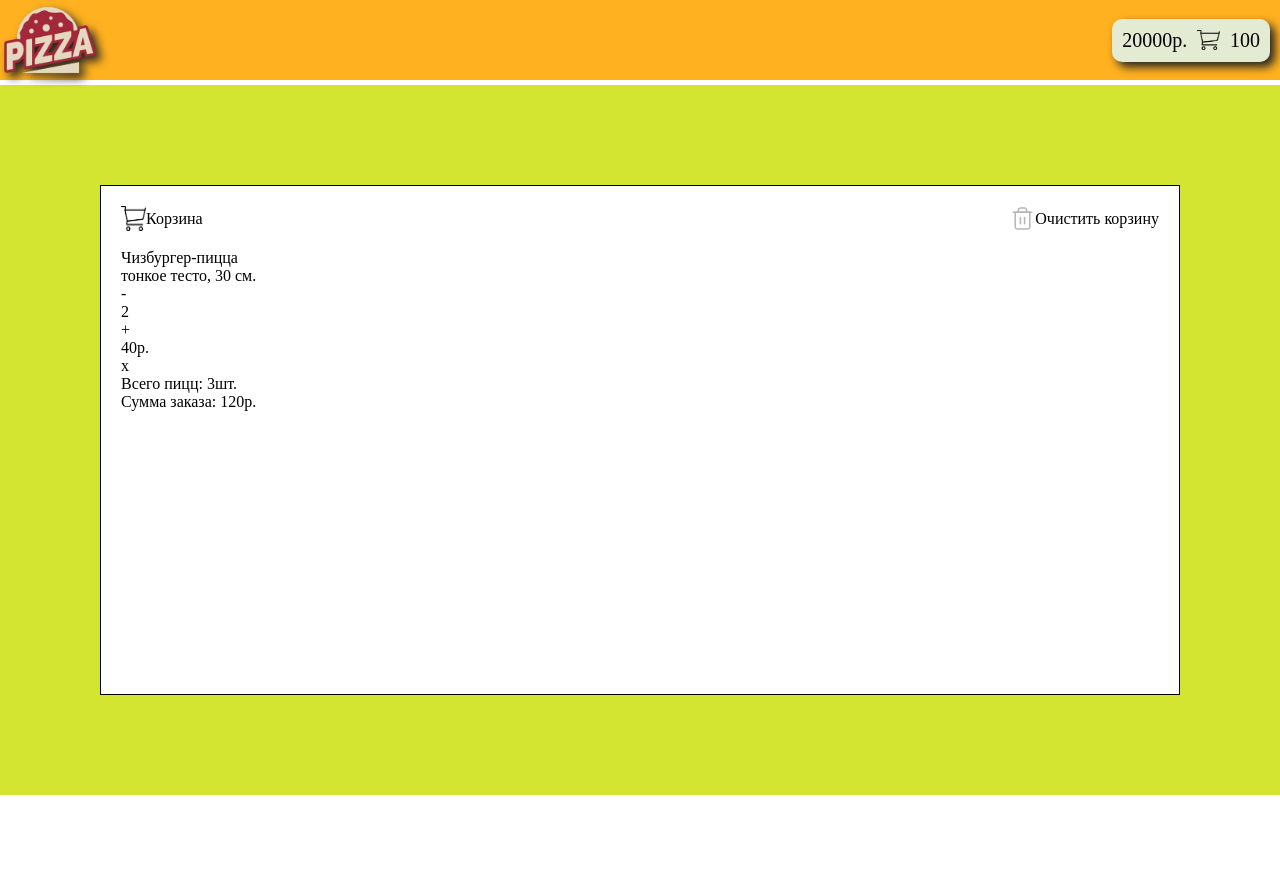
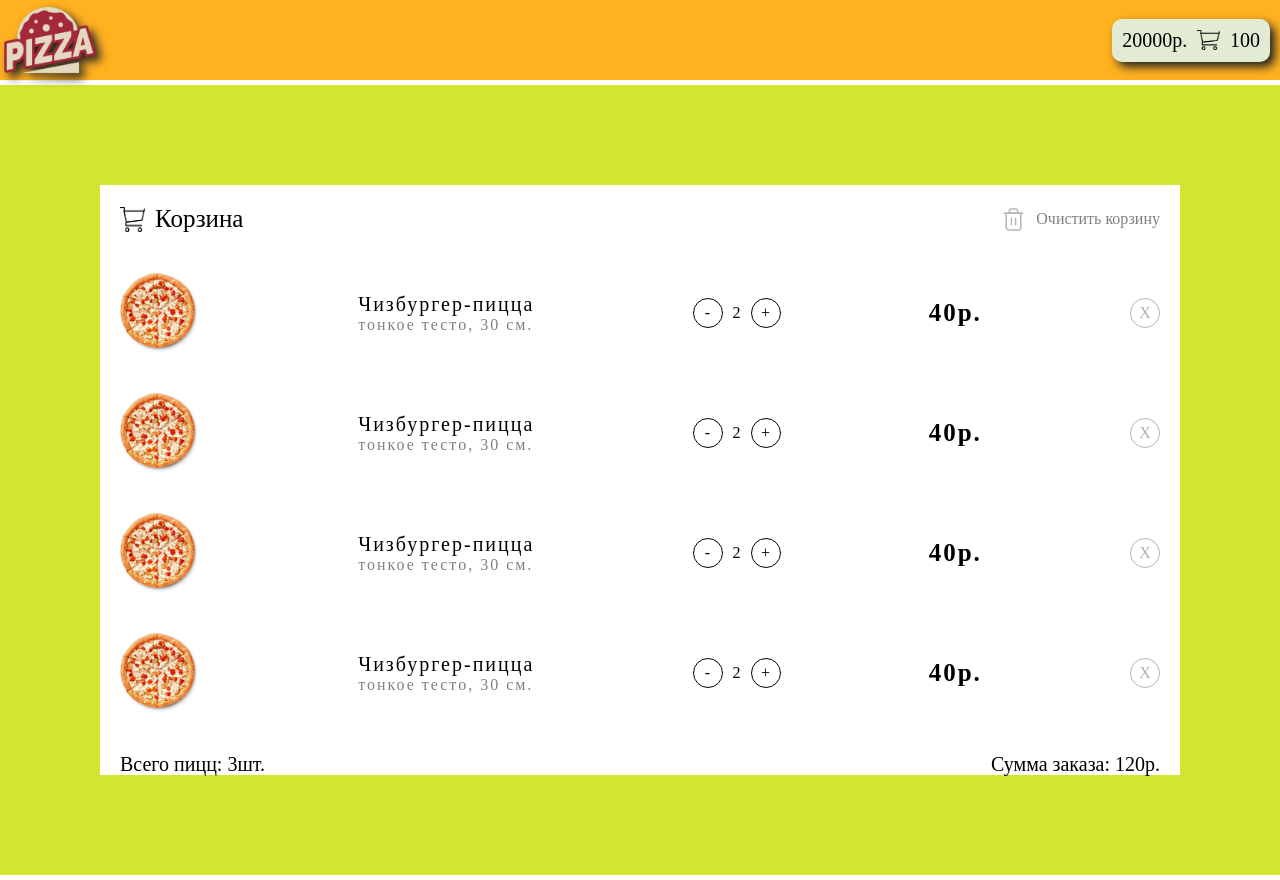
Before and after one commit to kwin64/shop, a React (Create React App) app: page /basket in a window 1280 px wide. Before the commit the page ends 800 px from the top, so only its background shows below. Built offline with nearby package versions, Linux system fonts and the light colour scheme; the HTML template or start-up script is replaced by a standard one.

Commit message:
basket component created

```diff
--- a/src/components/pages/basket/Basket.jsx
+++ b/src/components/pages/basket/Basket.jsx
@@ -2,6 +2,7 @@ import Header from '../../header/Header';
 import './Basket.scss';
 import basket from '../../../assets/header/basket.png';
 import removeLogo from '../../../assets/trash.svg';
+import pizza1 from '../../../assets/image 5.png';
 
 const Basket = () => {
   return (
@@ -21,28 +22,72 @@ const Basket = () => {
           </div>
 
           <div className="products">
-            <div>
-              <img src="" alt="" />
-              <div>
-                <p>Чизбургер-пицца</p>
-                <p>тонкое тесто, 30 см.</p>
-              </div>
-              <div>
-                <div>-</div>
-                <p>2</p>
-                <div>+</div>
-              </div>
-              <div>40p.</div>
-              <div>x</div>
+            <img src={pizza1} alt="" />
+            <div className="description">
+              <p className="title">Чизбургер-пицца</p>
+              <p className="compound">тонкое тесто, 30 см.</p>
             </div>
+            <div className="amount">
+              <div className="mark">-</div>
+              <p>2</p>
+              <div className="mark">+</div>
+            </div>
+            <div className="price">40p.</div>
+            <div className="delete">X</div>
           </div>
 
-          <div className="countProducts">
-            <p>Всего пицц: 3шт.</p>
+          <div className="products">
+            <img src={pizza1} alt="" />
+            <div className="description">
+              <p className="title">Чизбургер-пицца</p>
+              <p className="compound">тонкое тесто, 30 см.</p>
+            </div>
+            <div className="amount">
+              <div className="mark">-</div>
+              <p>2</p>
+              <div className="mark">+</div>
+            </div>
+            <div className="price">40p.</div>
+            <div className="delete">X</div>
           </div>
 
-          <div className="priceProducts">
-            <p>Сумма заказа: 120p.</p>
+          <div className="products">
+            <img src={pizza1} alt="" />
+            <div className="description">
+              <p className="title">Чизбургер-пицца</p>
+              <p className="compound">тонкое тесто, 30 см.</p>
+            </div>
+            <div className="amount">
+              <div className="mark">-</div>
+              <p>2</p>
+              <div className="mark">+</div>
+            </div>
+            <div className="price">40p.</div>
+            <div className="delete">X</div>
+          </div>
+
+          <div className="products">
+            <img src={pizza1} alt="" />
+            <div className="description">
+              <p className="title">Чизбургер-пицца</p>
+              <p className="compound">тонкое тесто, 30 см.</p>
+            </div>
+            <div className="amount">
+              <div className="mark">-</div>
+              <p>2</p>
+              <div className="mark">+</div>
+            </div>
+            <div className="price">40p.</div>
+            <div className="delete">X</div>
+          </div>
+
+          <div className="totals">
+            <div className="countProducts">
+              <p>Всего пицц: 3шт.</p>
+            </div>
+            <div className="priceProducts">
+              <p>Сумма заказа: 120p.</p>
+            </div>
           </div>
         </div>
       </div>
--- a/src/components/pages/basket/Basket.scss
+++ b/src/components/pages/basket/Basket.scss
@@ -7,7 +7,6 @@
   padding: 100px;
 
   .basketProducts {
-    border: 1px solid;
     height: 100%;
     background-color: #fff;
     padding: 20px;
@@ -19,6 +18,8 @@
       .wrapperBasket {
         display: flex;
         align-items: center;
+        gap: 10px;
+        font-size: 25px;
 
         img {
           width: 25px;
@@ -29,6 +30,8 @@
       .wrapperRemove {
         display: flex;
         align-items: center;
+        gap: 10px;
+        color: gray;
 
         img {
           width: 25px;
@@ -36,5 +39,67 @@
         }
       }
     }
+
+    .products {
+      display: flex;
+      flex-direction: row;
+      justify-content: space-between;
+      align-items: center;
+      margin: 40px 0;
+
+      .description {
+        display: flex;
+        flex-direction: column;
+        justify-content: center;
+        margin: 0 10px;
+        letter-spacing: 2px;
+
+        .title {
+          font-size: 20px;
+        }
+
+        .compound {
+          color: gray;
+        }
+      }
+
+      .amount {
+        display: flex;
+        align-items: center;
+        gap: 10px;
+
+        .mark {
+          border: 1px solid;
+          display: flex;
+          align-items: center;
+          justify-content: center;
+          border-radius: 50%;
+          width: 30px;
+          height: 30px;
+        }
+      }
+      .price {
+        font-size: 25px;
+        font-weight: bold;
+        letter-spacing: 2px;
+      }
+
+      .delete {
+        display: flex;
+        align-items: center;
+        justify-content: center;
+        border-radius: 50%;
+        border: 1px solid;
+        width: 30px;
+        height: 30px;
+        opacity: 0.3;
+      }
+    }
+
+    .totals {
+      display: flex;
+      font-size: 20px;
+      justify-content: space-between;
+    }
   }
 }
```
Also changed, not shown: src/assets/image 5.png (added), 1 other file (tests, documents, lock files or other folders).
